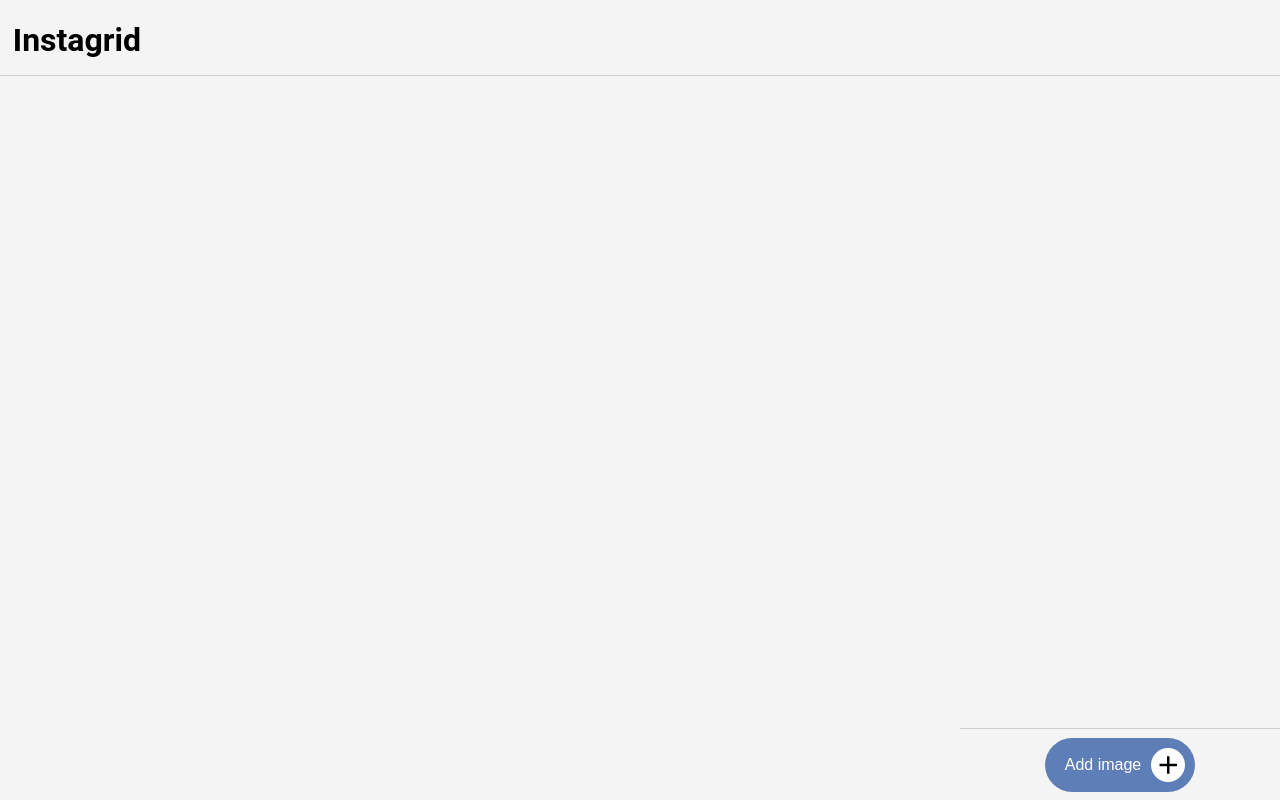
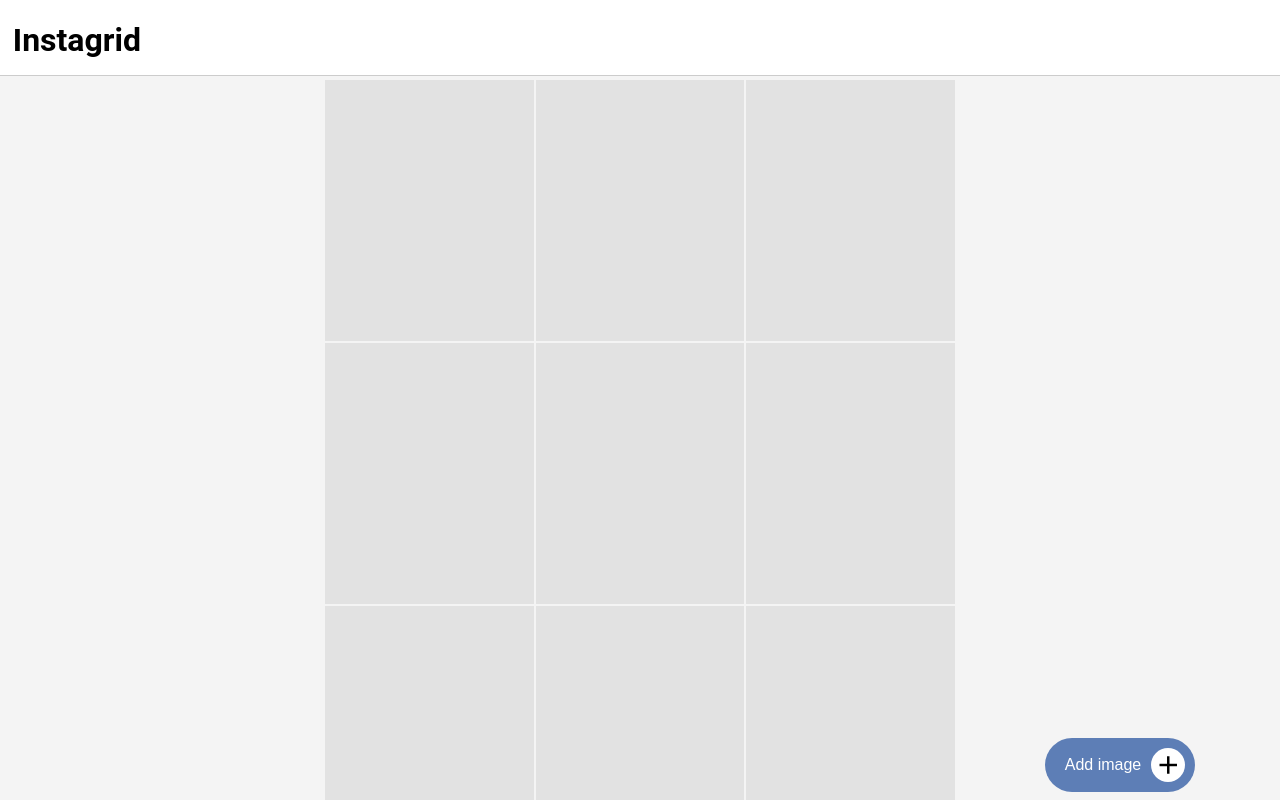
Before and after one commit to SymeonD/Instagrid, an Angular app in the folder Instagrid/: page / in a window 1280 px wide. Shown: the top 800 px of the page. Built offline with nearby package versions, Linux system fonts and the light colour scheme.

Commit message:
Update grid style

```diff
--- a/Instagrid/src/app/app-grid/app-grid.html
+++ b/Instagrid/src/app/app-grid/app-grid.html
@@ -10,7 +10,7 @@
     .grid-item {
         width: 100%;
         aspect-ratio: 1080 / 1350;
-        background-color: #f0f0f0;
+        background-color: #e2e2e2;
         display: flex;
         align-items: center;
         justify-content: center;
--- a/Instagrid/src/app/app-grid/app-grid.ts
+++ b/Instagrid/src/app/app-grid/app-grid.ts
@@ -18,7 +18,11 @@
 
   constructor(private imageService: ImageService) {
     this.imageService.gridItems$.subscribe(images => {
-      this.items = this.imageService.getGridItems();
+      // Add images received at the start of the items array
+      this.items = images.concat(Array.from({ length: 12 - images.length }, (_, i) => ({
+        src: ``,
+        alt: `Item ${images.length + i + 1}`
+      })));
     });
   }
 }
--- a/Instagrid/src/app/right-column/right-column.html
+++ b/Instagrid/src/app/right-column/right-column.html
@@ -20,7 +20,6 @@
         display: flex;
         align-items: center;
         justify-content: center;
-        border-top: 1px solid #ccc;
     }
 
     /* .image-library {
--- a/Instagrid/src/styles.scss
+++ b/Instagrid/src/styles.scss
@@ -7,6 +7,7 @@
   width: 100%;
   border-bottom: 1px solid #ccc;
   height: 75px;
+  background-color: white;
 }
 
 body {
```
